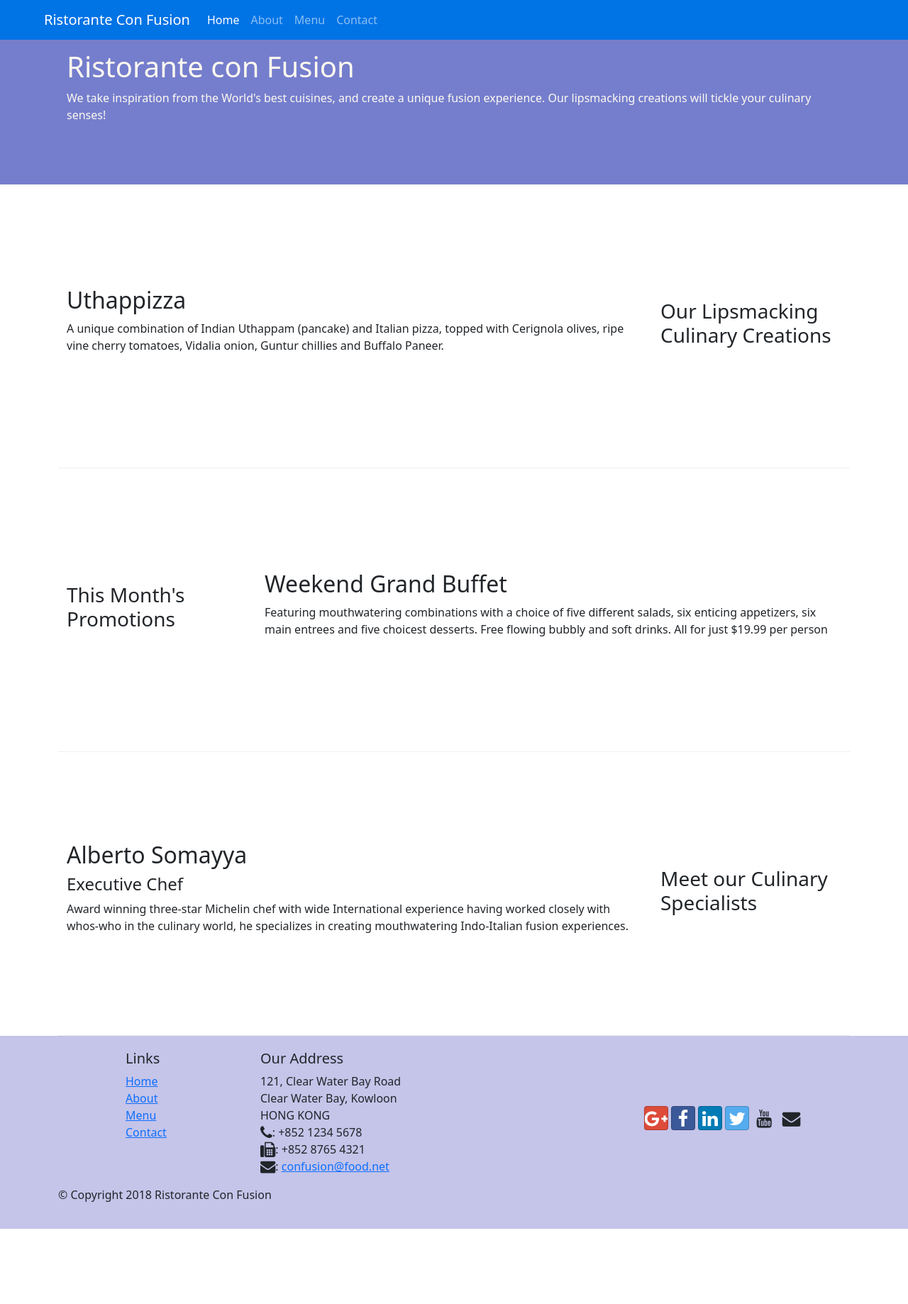
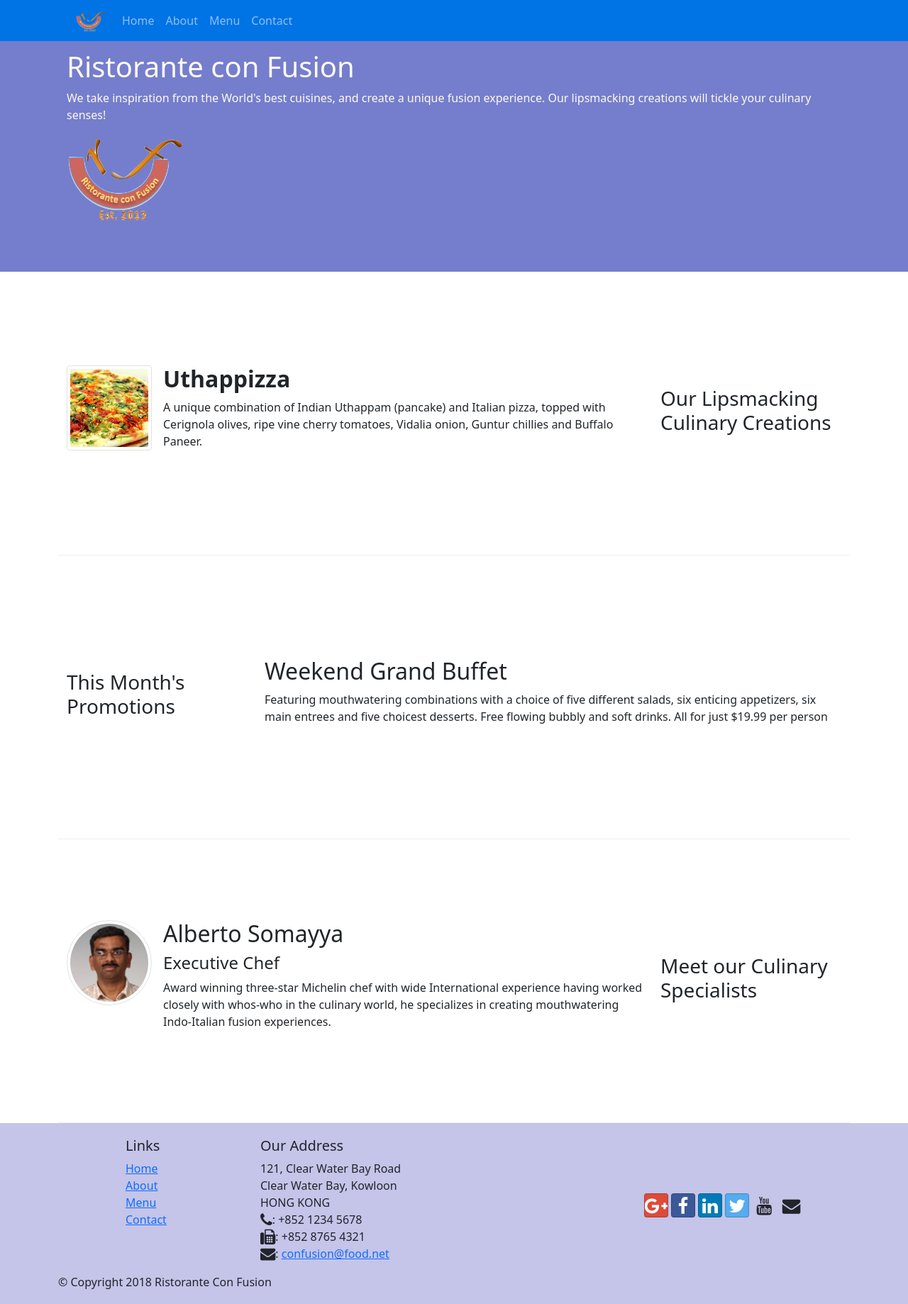
Before and after one commit to bernardolr/Front-end-web-UI-frameworks, a website: page index.html in a window 1280 px wide. Shown: the whole page at 71% size. Before the commit the page ends 1732 px from the top, so only its background shows below. Drawn offline with nearby package versions, Linux system fonts and the light colour scheme.

Commit message:
Images and Logos

```diff
--- a/index.html
+++ b/index.html
@@ -22,19 +22,18 @@
 
 <body>
     <nav class="navbar navbar-dark navbar-expand-sm fixed-top">
-        <div class="container-fluid">
-            <a class="navbar-brand" href="#">Ristorante Con Fusion</a>
-            <button class="navbar-toggler" type="button" data-bs-toggle="collapse" data-bs-target="#Navbar" aria-controls="Navbar" aria-expanded="false" aria-label="Toggle navigation">
+        <div class="container">
+            <button class="navbar-toggler" type="button" data-toggle="collapse" data-target="#Navbar">
                 <span class="navbar-toggler-icon"></span>
             </button>
+            <a class="navbar-brand" href="#"><img src="img/logo.png" height="30" width="41"></a></a>
             <div class="collapse navbar-collapse" id="Navbar">
-                <ul class="navbar-nav me-auto mb-2 mb-lg-0">
-                    <li class="nav-item"><a class="nav-link active" aria-current="page" href="#">Home</a></li>
-                    <li class="nav-item"><a class="nav-link" href="./aboutus.html">About</a></li>
-                    <li class="nav-item"><a class="nav-link" href="#">Menu</a></li>
-                    <li class="nav-item"><a class="nav-link" href="./contactus.html">Contact</a></li>
+                <ul class="navbar-nav mr-auto">
+                        <li class="nav-item"><a class="nav-link" href="./index.html"> Home</a></li>
+                        <li class="nav-item"><a class="nav-link" href="./aboutus.html"> About</a></li>
+                        <li class="nav-item"><a class="nav-link" href="#"> Menu</a></li>
+                        <li class="nav-item active"><a class="nav-link" href="#"></span> Contact</a></li>
                 </ul>
-                </form>
             </div>
         </div>
     </nav>
@@ -46,7 +45,8 @@
                     <h1>Ristorante con Fusion</h1>
                     <p>We take inspiration from the World's best cuisines, and create a unique fusion experience. Our lipsmacking creations will tickle your culinary senses!</p>
                 </div>
-                <div class="col-12 col-sm col-md">
+                <div class="col-12 col-sm align-self-center">
+                    <img src="img/logo.png" class="img-fluid">
                 </div>
             </div>
         </div>
@@ -54,12 +54,23 @@
 
     <div class = "container" >
         <div class = "row row-content align-items-center">
+
             <div class="col-12 col-sm-4 order-sm-last col-md-3">
                 <h3>Our Lipsmacking Culinary Creations</h3>
             </div>
             <div class="col col-sm order-sm-first col-md">
-                <h2>Uthappizza</h2>
-                <p>A unique combination of Indian Uthappam (pancake) and Italian pizza, topped with Cerignola olives, ripe vine cherry tomatoes, Vidalia onion, Guntur chillies and Buffalo Paneer.</p>
+                <div class="d-flex">
+                    <img class="img-thumbnail me-3" src="img/uthappizza.png" alt="uthappizza"
+                    style="width: 120px; height: 120px;" >
+                    <div class="">
+                        <h2 class="mt-0 fw-bold">Uthappizza</h2>
+                        <p>A unique combination of Indian Uthappam (pancake) and Italian pizza, topped with Cerignola olives, ripe vine cherry tomatoes, Vidalia onion, Guntur chillies and Buffalo Paneer.</p>
+
+                    </div>
+
+
+                </div>
+
             </div>
         </div>
 
@@ -78,10 +89,17 @@
             <div class="col-12 col-sm-4 order-sm-last col-md-3">
                 <h3>Meet our Culinary Specialists</h3>
             </div>
-            <div  class="col col-sm order-sm-first col-md">
-                <h2>Alberto Somayya</h2>
-                <h4>Executive Chef</h4>
-                <p>Award winning three-star Michelin chef with wide International experience having worked closely with whos-who in the culinary world, he specializes in creating mouthwatering Indo-Italian fusion experiences. </p>
+            <div class="col col-sm order-sm-first col-md">
+                <div class="d-flex">
+                    <img class="img-thumbnail me-3 rounded-circle" src="img/alberto.png" alt="alberto" style="width: 120px; height: 120px;" >
+                    <div class="">
+                        <h2 class="mt-0">Alberto Somayya</h2>
+                        <h4>Executive Chef</h4>
+                        <p>Award winning three-star Michelin chef with wide International experience having worked closely with whos-who in the culinary world, he specializes in creating mouthwatering Indo-Italian fusion experiences. </p>
+
+
+                    </div>
+                </div>
             </div>
         </div>
     </div>
```
Also changed, not shown: aboutus.html (+10 -10 lines), contactus.html (+1 -1 lines), css/styles.css (line endings or trailing spaces), img/alberto.png (added), img/buffet.png (added), img/logo.png (added), img/uthappizza.png (added), 1 other file.
